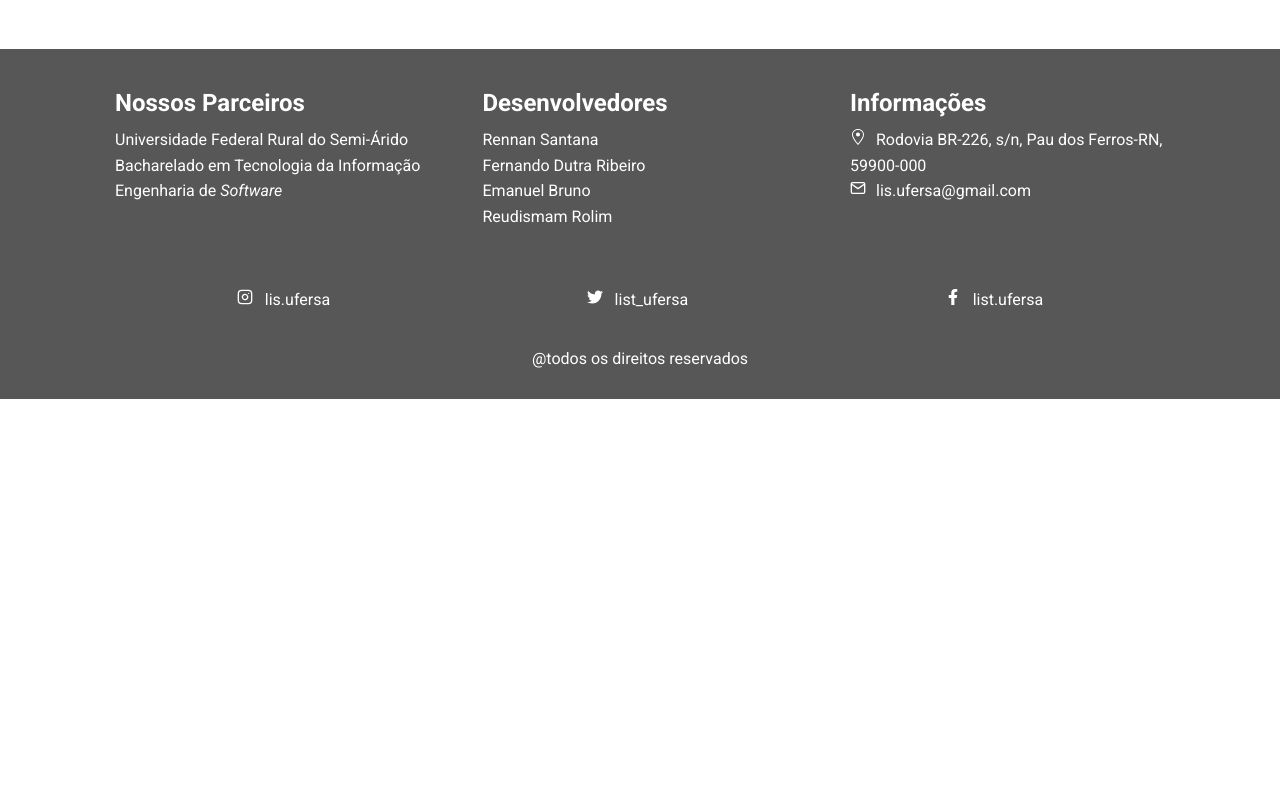
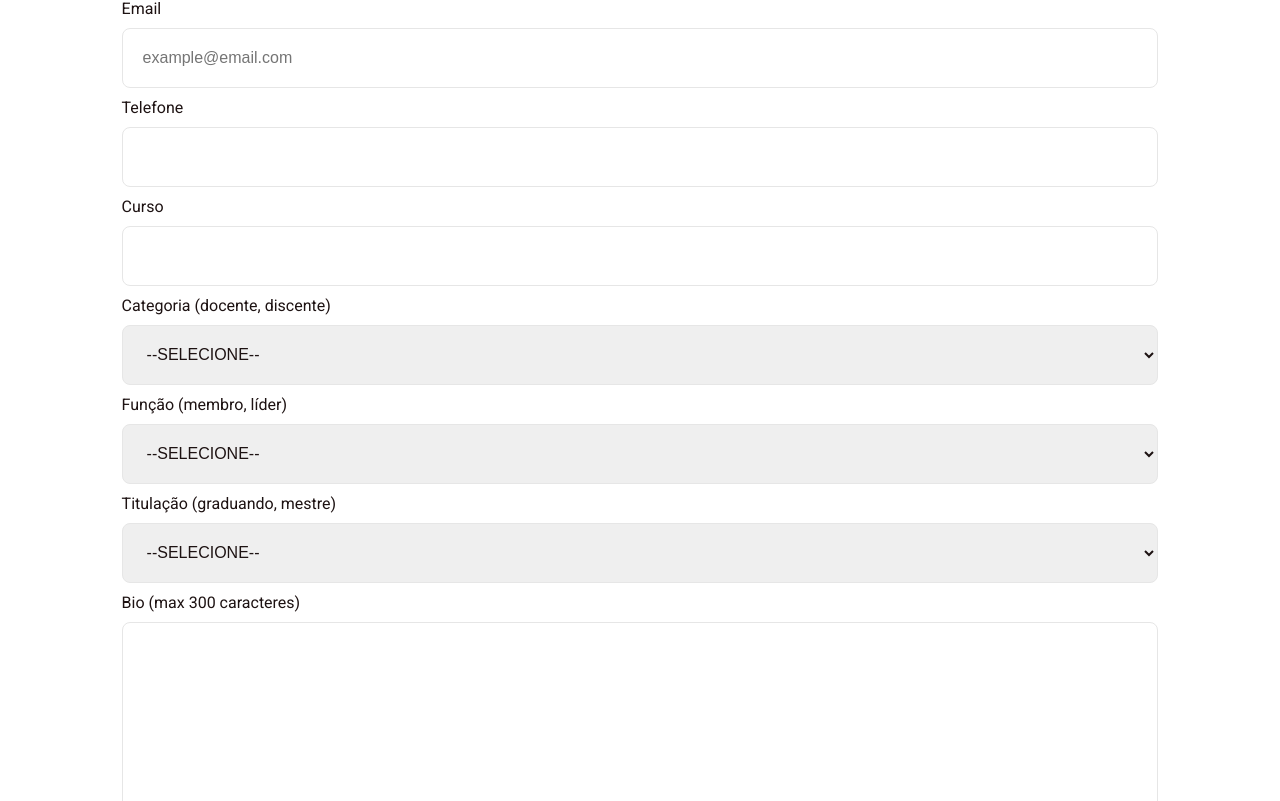
Before and after one commit to reudismam/LIS-lab, a React (Create React App) app: page /signup in a window 1280 px wide. Shown: the part 799-1600 px from the top of the page. Before the commit the page ends 1198 px from the top, so only its background shows below. Built offline with nearby package versions, Linux system fonts and the light colour scheme.

Commit message:
finalizando dados pessoais.

```diff
--- a/src/components/Input/index.tsx
+++ b/src/components/Input/index.tsx
@@ -1,26 +1,17 @@
 import React, { InputHTMLAttributes } from 'react';
 import styled from 'styled-components';
+import { ContainerStyles, InputStyles, LabelStyles } from '../InputStyles';
 
 const InputContainer = styled.div`
-    display: flex;
-    flex-direction: column;
-    margin: 10px 0;
+    ${ContainerStyles}
 `
 
 const Label = styled.label`
-    font-size: 1.6rem;
-    color: var(--cinza);
-    margin-bottom: 10px;
-
+    ${LabelStyles}
 `
 
 const InputBox = styled.input`
-    height: 6rem;
-    border: 1px solid var(--bordas);
-    border-radius: 0.8rem;
-    padding-left: 20px;
-    color: var(--cinza);
-
+    ${InputStyles}
 `
 
 interface InputProps extends InputHTMLAttributes<HTMLInputElement> {
--- /dev/null
+++ b/src/components/InputStyles/index.tsx
@@ -0,0 +1,22 @@
+import {css} from 'styled-components';
+
+export const ContainerStyles = css`
+    display: flex;
+    flex-direction: column;
+    margin: 10px 0;
+`
+
+export const InputStyles = css`
+    height: 6rem;
+    border: 1px solid var(--bordas);
+    border-radius: 0.8rem;
+    padding-left: 20px;
+    color: var(--cinza);
+    font-size: 1.6rem;
+`
+
+export const LabelStyles = css`
+    font-size: 1.6rem;
+    color: var(--cinza);
+    margin-bottom: 10px;
+`
--- /dev/null
+++ b/src/components/Select/index.tsx
@@ -0,0 +1,44 @@
+import React, { InputHTMLAttributes } from 'react';
+import styled from 'styled-components';
+import { ContainerStyles, InputStyles, LabelStyles } from '../InputStyles';
+
+const SelectBox = styled.select`
+    ${InputStyles}
+`
+const Label = styled.label`
+    ${LabelStyles}
+`
+
+const Option = styled.option`
+    font-size: 1.6rem;
+`
+
+const SelectContainer = styled.div`
+    ${ContainerStyles}
+`
+
+interface SelectProps extends InputHTMLAttributes<HTMLSelectElement> {
+    options: string [],
+    name: string,
+    label: string
+}
+
+const Select: React.FC<SelectProps> = ({options, name, label, ...rest}) => {
+    return (
+        <SelectContainer>
+            <Label htmlFor={name}>{label}</Label>
+            <SelectBox id={name} name={name} {...rest}>
+                <Option value="">--SELECIONE--</Option>
+                {
+                    options.map((option) => {
+                        return (
+                        <Option key={option}>{option}</Option>
+                        );
+                    })
+                }
+            </SelectBox>
+        </SelectContainer>
+    );
+}
+
+export default Select;
--- /dev/null
+++ b/src/components/TextArea/index.tsx
@@ -0,0 +1,33 @@
+import React, { InputHTMLAttributes } from 'react';
+import styled from 'styled-components';
+import { ContainerStyles, InputStyles, LabelStyles } from '../InputStyles';
+
+interface TextAreaProps extends InputHTMLAttributes<HTMLTextAreaElement> {
+    name: string,
+    label: string
+}
+
+const TextAreaContainer = styled.div`
+    ${ContainerStyles}
+`
+
+const Label = styled.label`
+    ${LabelStyles}
+`
+
+const TextAreaBox = styled.textarea`
+    ${InputStyles}
+    height: 300px;
+    padding: 20px;
+`
+
+const TextArea: React.FC<TextAreaProps> = ({name, label, ...rest}) => {
+    return (
+        <TextAreaContainer>
+            <Label htmlFor={name}>{label}</Label>
+            <TextAreaBox id={name} name={name}/>
+        </TextAreaContainer>
+    );
+}
+
+export default TextArea;
--- a/src/pages/CriarConta/index.tsx
+++ b/src/pages/CriarConta/index.tsx
@@ -3,6 +3,8 @@
 import PageTemplate from '../PageTemplate';
 import criarContaImg from '../../assets/images/CriarConta/criarConta.svg';
 import Input from '../../components/Input';
+import Select from '../../components/Select';
+import TextArea from '../../components/TextArea';
 
 const Form = styled.form`
     font-family: 'Roboto', sans-serif;
@@ -35,6 +37,18 @@
 
 `
 
+const Contato = styled.div`
+
+`
+
+const Property = styled.div`
+
+`
+
+const categoria = ['Discente', 'Docente'];
+const funcao = ['Membro', 'Líder'];
+const titulacao = ['Graduando', 'Graduado', 'Mestrado', 'Doutorado'];
+
 export default function CriarConta() {
     return (
         <PageTemplate
@@ -54,10 +68,44 @@
                         </Photo>
 
                         <Name>
-                            <Input name="name" label="Nome"/>
-                            <Input name="lastname" label="Sobrenome"/>
+                            <Input type="text" name="name" label="Nome"/>
+                            <Input type="text" name="lastname" label="Sobrenome"/>
                         </Name>
                     </NameContainer>
+
+                    <Contato>
+                            <Input
+                                type="email"
+                                name="email"
+                                label="Email"
+                                placeholder="example@email.com" />
+                            <Input
+                                type="number"
+                                name="phone"
+                                label="Telefone" />
+                    </Contato>
+                    <Input
+                        type="text"
+                        name="course"
+                        label="Curso"
+                        />
+                    <Property>
+                        <Select
+                            name="category"
+                            label="Categoria (docente, discente)"
+                            options={categoria}
+                        />
+                        <Select
+                            name="occupation"
+                            label="Função (membro, líder)"
+                            options={funcao}/>
+                        <Select
+                            name="degree"
+                            label="Titulação (graduando, mestre)"
+                            options={titulacao}
+                            />
+                    </Property>
+                    <TextArea name="bio" label="Bio (max  300 caracteres)"/>
                 </FieldSet>
             </Form>
         </PageTemplate>
```
Also changed, not shown: 1 other file (tests, documents, lock files or other folders).
